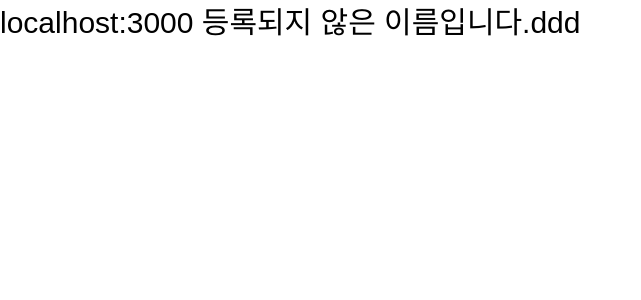
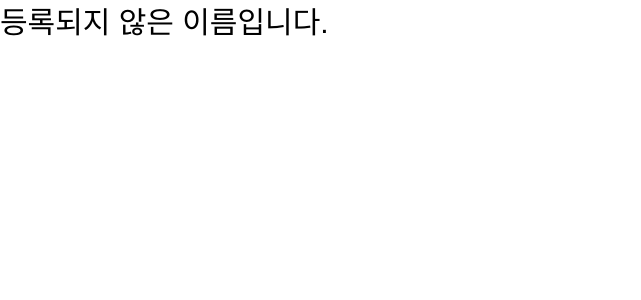
Before and after one commit to jochongs/congraduation-project, a Next.js app: page /error in a window 1280 px wide. Shown: the top 300 px of the page, without its empty margins (0-641 px from the left). Built offline with nearby package versions, Linux system fonts and the light colour scheme.

Commit message:
fix: Fix unncessary text in error page

```diff
--- a/src/app/error/page.tsx
+++ b/src/app/error/page.tsx
@@ -1,11 +1,4 @@
-import { getNameFromHost } from '@/util/getNameFromHost';
-import { headers } from 'next/headers';
-
 export default async function Error() {
-    const headerList = headers();
-    const host = (await headerList).get('host');
-    const userName = getNameFromHost(host);
-
     return (
         <div className="w-full max-w-[600px] mx-auto">
             <h1
@@ -13,7 +6,7 @@ export default async function Error() {
                 style={{
                     fontSize: '30px',
                 }}>
-                {host} 등록되지 않은 이름입니다.ddd
+                등록되지 않은 이름입니다.
             </h1>
         </div>
     );
```
